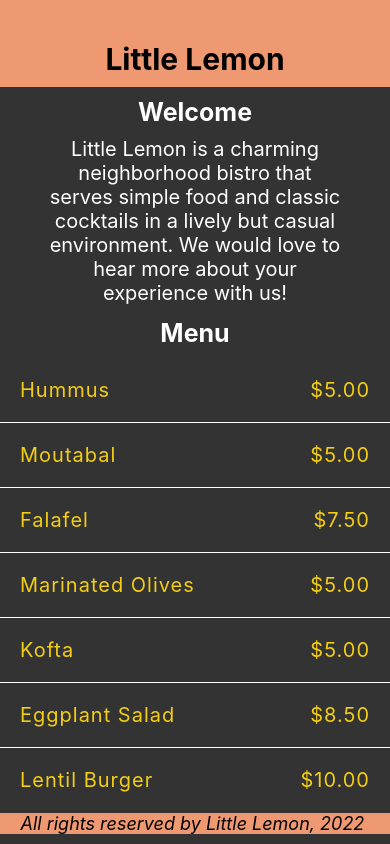
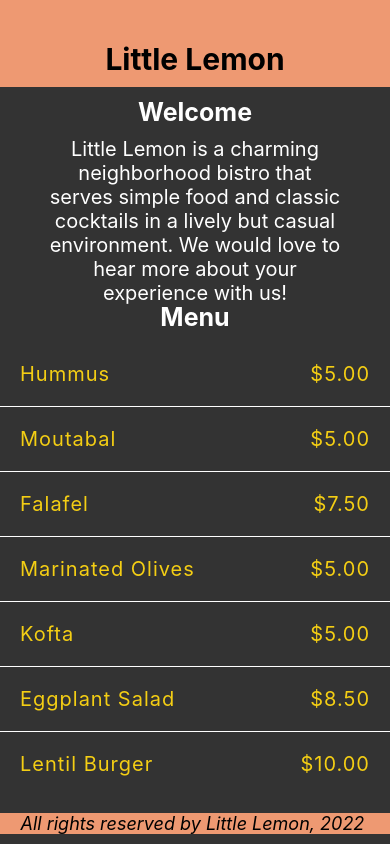
Before and after one commit to RodrigoFerretti/expo-mobile-app, a React Native app: screen / in a window 390 px wide. Built offline with nearby package versions, Linux system fonts and the light colour scheme.

Commit message:
Adjust padding

```diff
--- a/components/WelcomeScreen.tsx
+++ b/components/WelcomeScreen.tsx
@@ -17,7 +17,7 @@ export default function Welcome() {
 
 const style = StyleSheet.create({
     container: {
-        flex: 1,
+        flex: 0.9,
     },
     innerContainer: {
         alignItems: "center",
```
